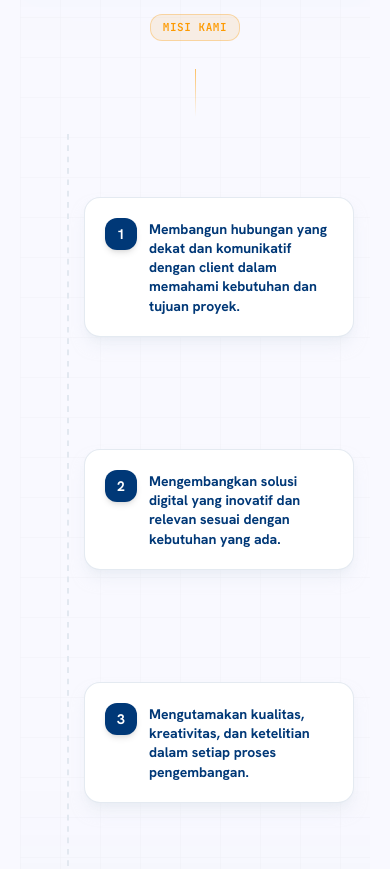
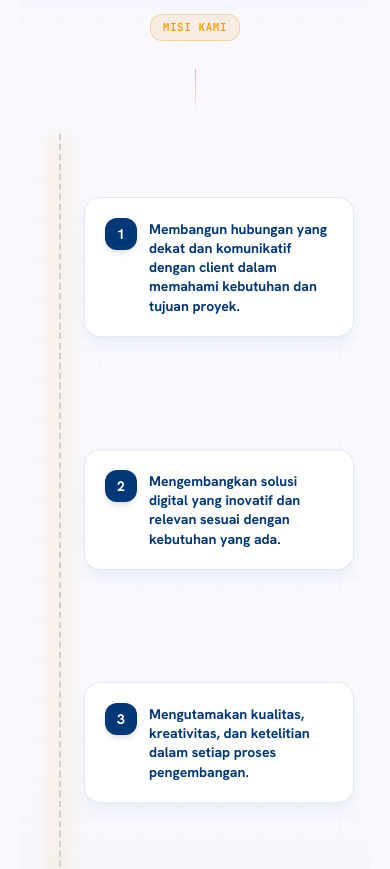
Before and after one commit to Aldikurniawan19/CasstroDev, a Next.js app: page /tentang-kami in a window 390 px wide. Shown: the part 1620-2489 px from the top of the page. Built offline with nearby package versions, Linux system fonts and the light colour scheme.

Commit message:
feat: implement animated Vision and Mission section with GSAP scroll-triggered path drawing

```diff
--- a/src/components/tentang-kami/VisionMissionRedesign.tsx
+++ b/src/components/tentang-kami/VisionMissionRedesign.tsx
@@ -42,14 +42,14 @@ const missionItems = [
 export default function VisionMissionRedesign() {
   const containerRef = useRef<HTMLDivElement>(null);
   const pathRef = useRef<SVGPathElement>(null);
-  const mobilePathRef = useRef<SVGPathElement>(null);
+  const mobileLineRef = useRef<HTMLDivElement>(null);
 
-  // GSAP ScrollTrigger path drawing animation
+  // GSAP ScrollTrigger animation
   useGSAP(() => {
     const container = containerRef.current;
     if (!container) return;
 
-    // Desktop S-curve animation
+    // Desktop S-curve path drawing animation
     const desktopPath = pathRef.current;
     if (desktopPath) {
       const length = desktopPath.getTotalLength();
@@ -69,21 +69,16 @@ export default function VisionMissionRedesign() {
       });
     }
 
-    // Mobile vertical line animation
-    const mobilePath = mobilePathRef.current;
-    if (mobilePath) {
-      const mLength = mobilePath.getTotalLength();
-      gsap.set(mobilePath, {
-        strokeDasharray: mLength,
-        strokeDashoffset: mLength,
-      });
-      gsap.to(mobilePath, {
-        strokeDashoffset: 0,
+    // Mobile vertical line height expansion animation
+    const mobileLine = mobileLineRef.current;
+    if (mobileLine) {
+      gsap.to(mobileLine, {
+        height: "100%",
         ease: "none",
         scrollTrigger: {
           trigger: container,
           start: "top 70%",
-          end: "bottom 80%",
+          end: "bottom 85%",
           scrub: 1,
         },
       });
@@ -142,37 +137,22 @@ export default function VisionMissionRedesign() {
           </Reveal>
 
           {/* MOBILE VERTICAL FLOWING LINE (visible on mobile only) */}
-          <div className="absolute left-6 top-[120px] bottom-0 pointer-events-none z-0 md:hidden">
-            <svg className="w-4 h-full overflow-visible" viewBox="0 0 16 1000" preserveAspectRatio="none">
-              <defs>
-                <linearGradient id="mobileLineGrad" x1="0%" y1="0%" x2="0%" y2="100%">
-                  <stop offset="0%" stopColor="#f59e0b" stopOpacity="0.9" />
-                  <stop offset="25%" stopColor="#00e5ff" stopOpacity="1" />
-                  <stop offset="50%" stopColor="#0b4f9e" stopOpacity="1" />
-                  <stop offset="75%" stopColor="#f59e0b" stopOpacity="0.9" />
-                  <stop offset="100%" stopColor="#00e5ff" stopOpacity="1" />
-                </linearGradient>
-              </defs>
+          <div className="absolute left-6 top-[120px] bottom-6 pointer-events-none z-0 md:hidden w-1 -translate-x-1/2">
+            {/* Dotted Track Base */}
+            <div className="absolute inset-0 w-0.5 border-r-2 border-dashed border-slate-300 dark:border-white/20 mx-auto" />
 
-              {/* Dotted base track */}
-              <path
-                d="M 8 0 L 8 1000"
-                fill="none"
-                stroke="var(--color-border-subtle)"
-                strokeWidth="2"
-                strokeDasharray="5 5"
-              />
+            {/* Glowing Ambient Glow */}
+            <div className="absolute inset-0 w-3 bg-amber-500/20 blur-md rounded-full -translate-x-1/2" />
 
-              {/* Animated flowing line */}
-              <path
-                ref={mobilePathRef}
-                d="M 8 0 L 8 1000"
-                fill="none"
-                stroke="url(#mobileLineGrad)"
-                strokeWidth="3"
-                strokeLinecap="round"
-              />
-            </svg>
+            {/* Scroll-Linked Animated Flowing Gradient Line */}
+            <div
+              ref={mobileLineRef}
+              className="absolute top-0 left-0 right-0 rounded-full overflow-hidden bg-gradient-to-b from-amber-500 via-accent-cyan to-primary shadow-[0_0_12px_rgba(0,229,255,0.8)]"
+              style={{ height: "0%" }}
+            >
+              {/* Continuous Moving Light Stream Pulsing Glow */}
+              <div className="w-full h-full animate-pulse bg-gradient-to-b from-transparent via-white/80 to-transparent" />
+            </div>
           </div>
 
           {/* DESKTOP S-CURVE RIBBON SVG PATH (hidden on mobile) */}
@@ -200,7 +180,7 @@ export default function VisionMissionRedesign() {
 
               {/* Dotted Base S-Curve Track */}
               <path
-                d="M 500 0 C 180 100, 180 250, 500 350 C 820 480, 820 600, 500 700 C 180 800, 180 950, 500 1050 C 820 1150, 820 1300, 500 1400"
+                d="M 500 0 C 180 100, 180 250, 500 350 C 820 450, 820 600, 500 700 C 180 800, 180 950, 500 1050 C 820 1150, 820 1300, 500 1400"
                 fill="none"
                 stroke="var(--color-border-subtle)"
                 strokeWidth="2.5"
@@ -215,6 +195,16 @@ export default function VisionMissionRedesign() {
                 stroke="url(#sCurveGrad)"
                 strokeWidth="4"
                 strokeLinecap="round"
+              />
+
+              {/* Continuous Light Stream Overlay */}
+              <path
+                d="M 500 0 C 180 100, 180 250, 500 350 C 820 450, 820 600, 500 700 C 180 800, 180 950, 500 1050 C 820 1150, 820 1300, 500 1400"
+                fill="none"
+                stroke="url(#sCurveGrad)"
+                strokeWidth="4"
+                strokeLinecap="round"
+                className="vm-flowing-line opacity-75"
               />
             </svg>
           </div>
```
